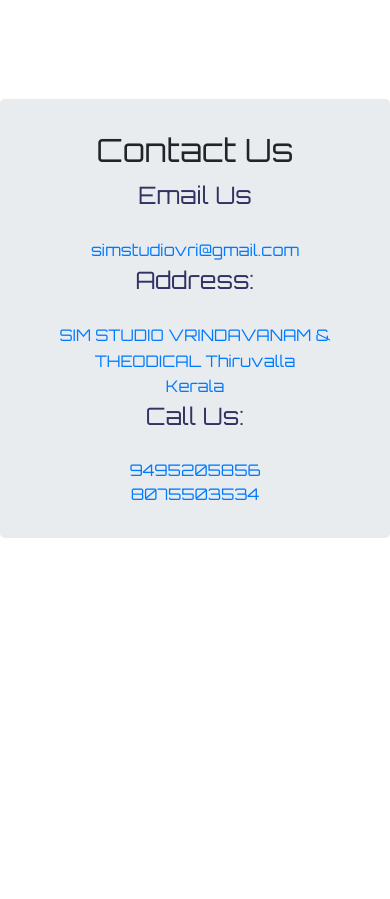
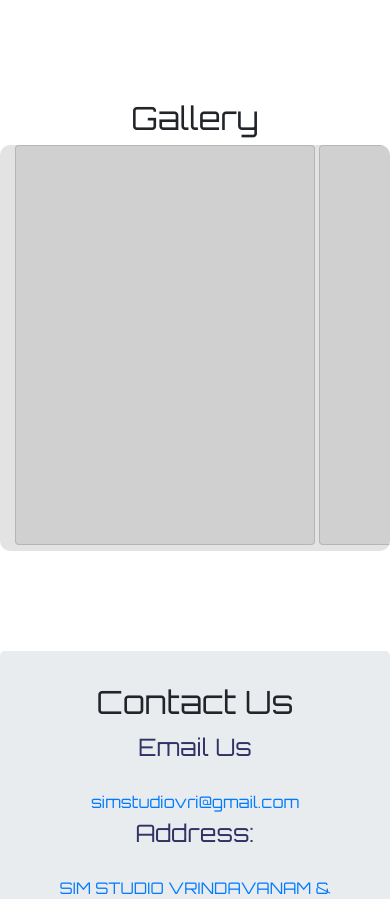
Before and after one commit to Vshnv/web-designs, a plain HTML site: page sim-studios/index.html in a window 390 px wide. Shown: the part 1582-2481 px from the top of the page. Before the commit the page ends 2120 px from the top, so only its background shows below. Drawn offline with Linux system fonts and the light colour scheme.

Commit message:
Added Gallery section

```diff
--- a/sim-studios/css/style.css
+++ b/sim-studios/css/style.css
@@ -98,20 +98,20 @@ div.navbar-brand {
     padding: 50px
 }
 
-#videos-on-demand {
+#videos-on-demand , #gallery {
     overflow: auto;
     white-space: nowrap;
     background-color: rgba(200, 200, 200, 0.5);
     border-radius: 10px;
     margin-bottom: 100px;
 }
-#videos-on-demand::-webkit-scrollbar {
+#videos-on-demand::-webkit-scrollbar , #gallery::-webkit-scrollbar {
     background-color: rgba(255, 255, 255, 1);
     border-radius: 10px;
     border: double black 1px;
 }
 
-#videos-on-demand::-webkit-scrollbar-thumb {
+#videos-on-demand::-webkit-scrollbar-thumb , #gallery::-webkit-scrollbar-thumb {
     background-color: rgb(25, 25, 25);
     border-radius: 10px;
 }
--- a/sim-studios/index.html
+++ b/sim-studios/index.html
@@ -47,6 +47,9 @@
                         </li>
                         <li class="nav-item">
                             <a class="nav-link" href="#videos">VIDEO ON DEMAND</a>
+                        </li>
+                        <li class="nav-item">
+                            <a class="nav-link" href="#gallery-title">GALLERY</a>
                         </li>
                         <li class="nav-item">
                             <a class="nav-link" href="#contact-footer">CONTACT US</a>
@@ -159,6 +162,35 @@
             </div>
         </div>
     </div>
+    <div class="container" id="gallery-title">
+        <div class="row justify-content-center">
+            <div class="text-center col-lg-8 col-md-8 col-s-8 col-xs-12">
+                <h2>Gallery</h2>
+            </div>
+        </div>
+
+    </div>
+    <div class="container-fluid">
+        <div class="row justify-content-center">
+            <div id="gallery" class=" col-lg-8 col-md-8 col-s-8 col-xs-12">
+                <div class="card">
+
+                </div>
+                <div class="card">
+
+                </div>
+                <div class="card">
+
+                </div>
+                <div class="card">
+
+                </div>
+                <div class="card">
+
+                </div>
+            </div>
+        </div>
+    </div>
     <footer>
         <div id="contact-footer" class="jumbotron">
             <div class="container">
```
